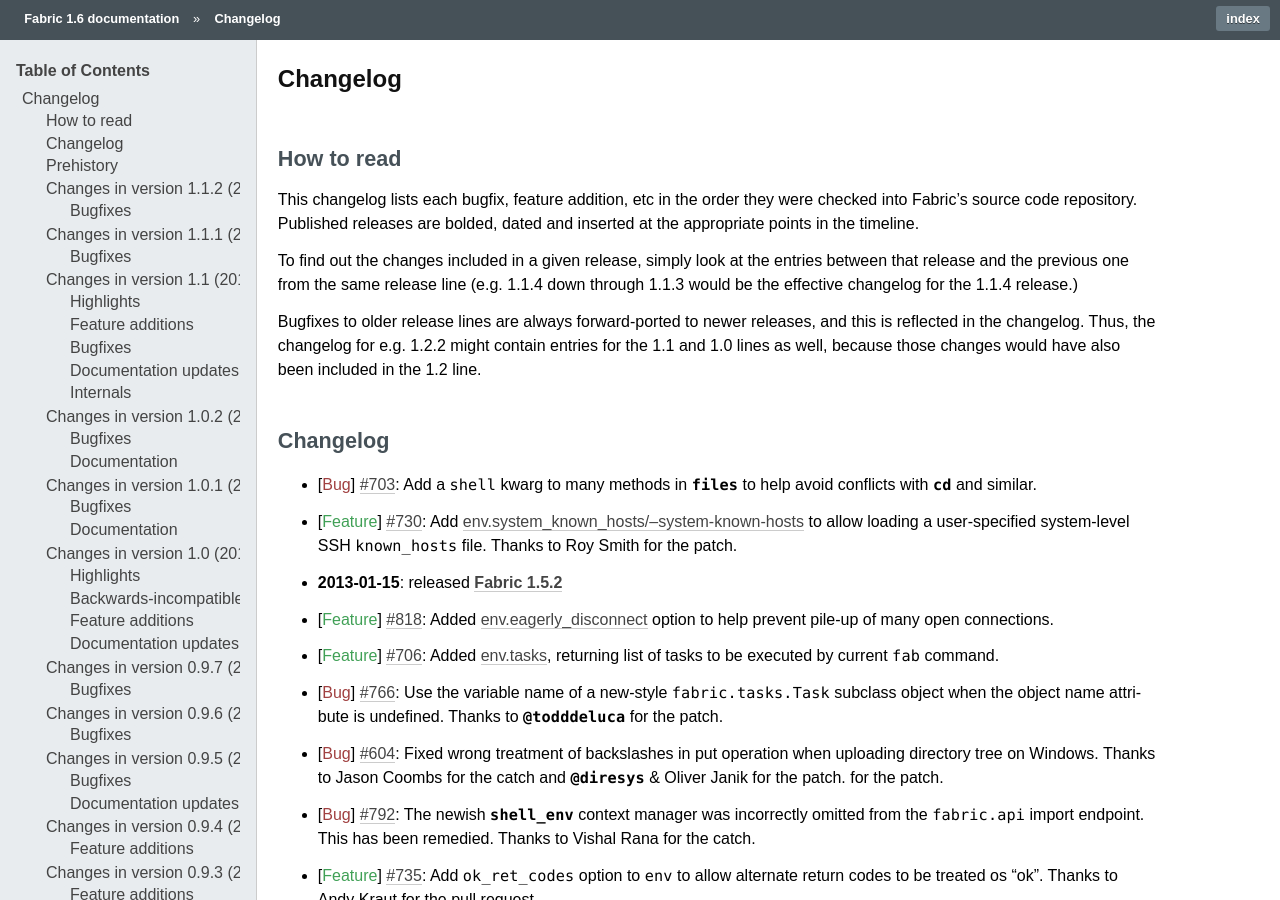
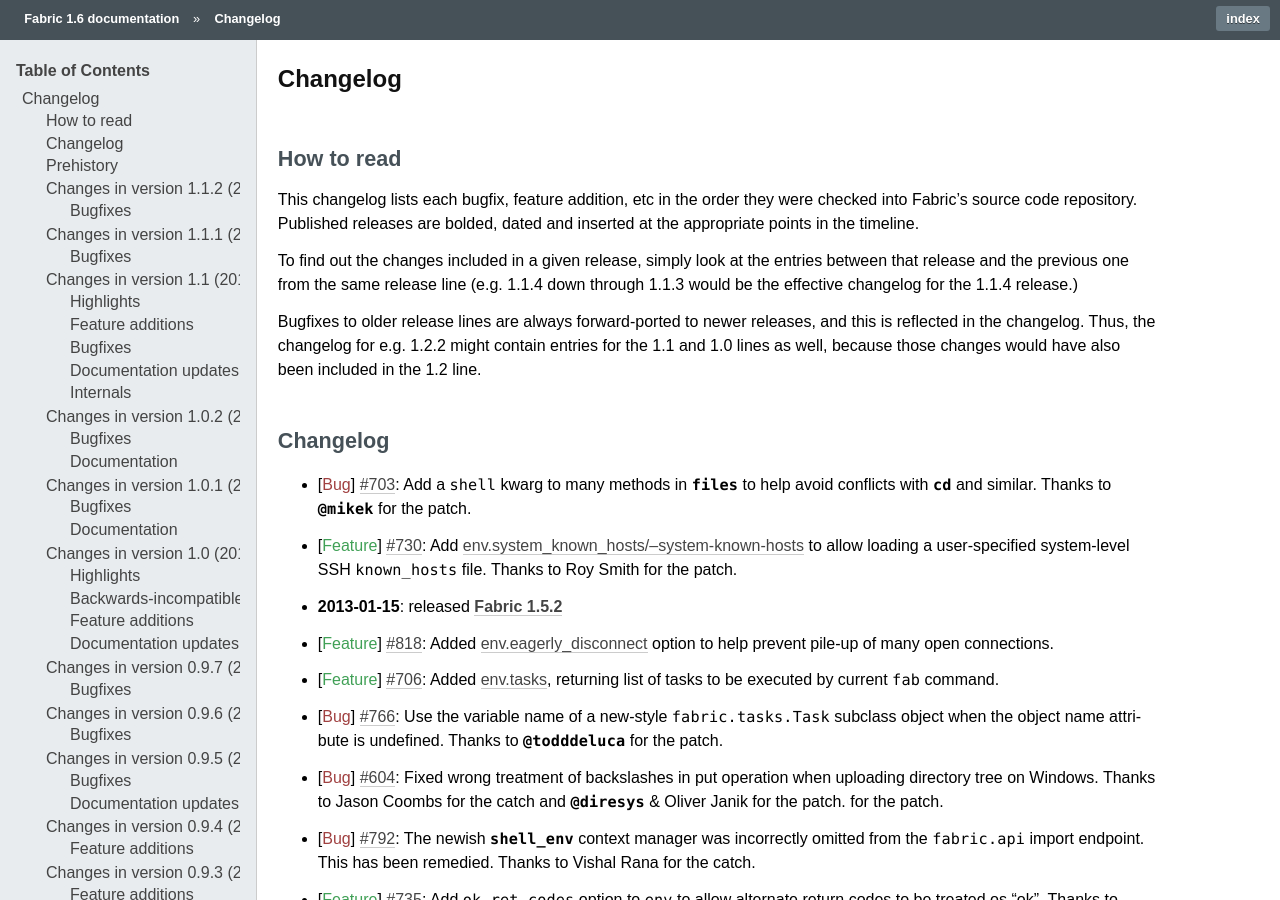
Before and after one commit to fabric/fabric, a Sphinx documentation site: the page built from docs/changelog.rst, in a window 1280 px wide and 900 px high. Built offline with Sphinx 7.4.7, drawn with Linux system fonts in a browser that asks for light colours.

Commit message:
Attribution re #703

```diff
--- a/docs/changelog.rst
+++ b/docs/changelog.rst
@@ -27,6 +27,7 @@
 
 * :bug:`703` Add a ``shell`` kwarg to many methods in `~fabric.contrib.files`
   to help avoid conflicts with `~fabric.context_managers.cd` and similar.
+  Thanks to `@mikek` for the patch.
 * :feature:`730` Add :ref:`env.system_known_hosts/--system-known-hosts
   <system-known-hosts>` to allow loading a user-specified system-level SSH
   ``known_hosts`` file. Thanks to Roy Smith for the patch.
```
